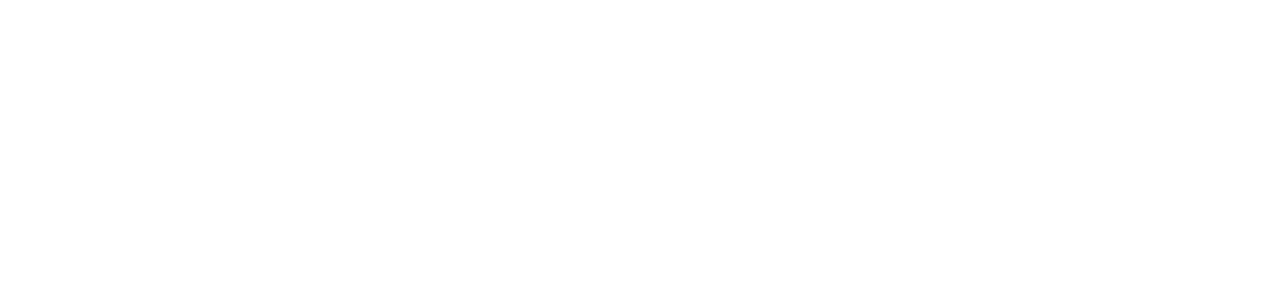
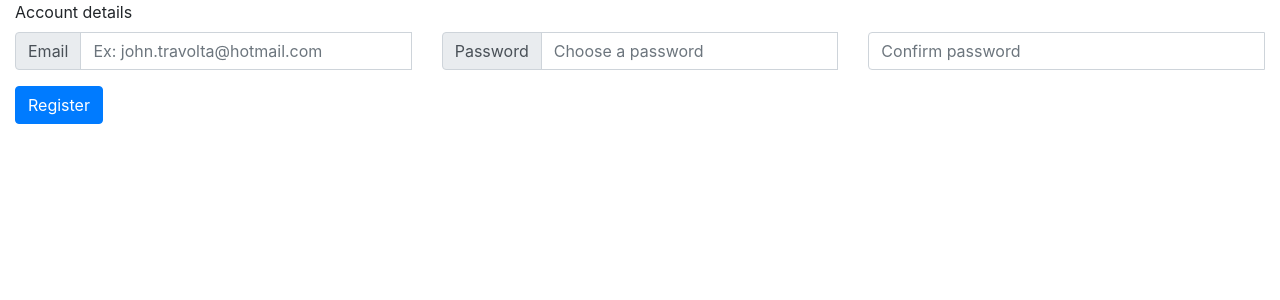
Before and after one commit to Logtyaviation/webapp, a React (Create React App) app: page /Register in a window 1280 px wide. Shown: the top 300 px of the page. Built offline with nearby package versions, Linux system fonts and the light colour scheme.

Commit message:
added new register page, formik, yup

```diff
--- a/package.json
+++ b/package.json
@@ -7,11 +7,13 @@
     "@testing-library/react": "^9.5.0",
     "@testing-library/user-event": "^7.2.1",
     "bootstrap": "^4.5.0",
+    "formik": "^2.1.5",
     "react": "^16.13.1",
     "react-bootstrap": "^1.0.1",
     "react-dom": "^16.13.1",
     "react-router-dom": "^5.2.0",
-    "react-scripts": "3.4.1"
+    "react-scripts": "3.4.1",
+    "yup": "^0.29.3"
   },
   "scripts": {
     "start": "react-scripts start",
--- a/src/App.js
+++ b/src/App.js
@@ -6,6 +6,7 @@
 import NewFlightEntry from './components/NewEntry/NewFlightEntry';
 import TestComponent from './components/TestComponent';
 import CreateNewProfil from './components/PersonalProfil/CreateNewProfil';
+import RegisterPage from './components/Register/RegisterPage'
 
 
 class Logty extends Component {
@@ -18,6 +19,7 @@
           <Route path='/NewFlightEntry' component={NewFlightEntry}/>
           <Route path='/TestPage' component={TestComponent}/>
           <Route path='/CreateNewProfil' component={CreateNewProfil}/>
+          <Route path='/Register' component={RegisterPage}/>
         </div>
       </Router>
     )
--- a/src/components/PersonalProfil/GeneralInformations/GeneralInformation.js
+++ b/src/components/PersonalProfil/GeneralInformations/GeneralInformation.js
@@ -1,5 +1,5 @@
 import React, { Component } from 'react';
-import AccountDetails from './SubComponents/AccountDetails';
+import AccountDetails from '../../Register/SubComponent/AccountDetails';
 import DateOfBirth from './SubComponents/DateOfBirth';
 import FirstLastNames from './SubComponents/FirstLastNames';
 import { Container, Row } from 'react-bootstrap';
--- a/src/components/PersonalProfil/GeneralInformations/SubComponents/AccountDetails.js
+++ /dev/null
@@ -1,50 +0,0 @@
-import React, { Component } from 'react';
-import {Form, Row, Col, Container, InputGroup } from 'react-bootstrap';
-
-class AccountDetails extends Component {
-    render() {
-        return (
-            <Container fluid>
-                <Form>
-                    <Form.Group>
-                        <Form.Label>Account details</Form.Label>
-                        <Row>
-                            <Col>
-                                <InputGroup>
-                                    <InputGroup.Prepend>
-                                        <InputGroup.Text>Email</InputGroup.Text>
-                                    </InputGroup.Prepend>
-                                    <Form.Control
-                                    name='LogbookHolderEmail'
-                                    placeholder='Ex: john.travolta@hotmail.com'
-                                    />
-                                </InputGroup>
-                            </Col>
-                            <Col>
-                                <InputGroup>
-                                    <InputGroup.Prepend>
-                                        <InputGroup.Text>Password</InputGroup.Text>
-                                    </InputGroup.Prepend>
-                                    <Form.Control
-                                    type='password'
-                                    name='AccountPassword'
-                                    placeholder='Choose a password'
-                                    />
-                                </InputGroup>
-                            </Col>
-                            <Col>
-                                <Form.Control
-                                type='password'
-                                name='ConfirmPassword'
-                                placeholder='Confirm password'
-                                />
-                            </Col>
-                        </Row>
-                    </Form.Group>
-                </Form>
-            </Container>
-        );
-    }
-}
-
-export default AccountDetails;
--- /dev/null
+++ b/src/components/Register/RegisterPage.js
@@ -0,0 +1,52 @@
+import React from 'react';
+import { Container, Button, Form } from 'react-bootstrap';
+import { Formik } from 'formik'
+import  * as yup from 'yup'
+import AccountDetails from './SubComponent/AccountDetails'
+
+const schema = yup.object({
+    email: yup.string().email('Please use a valid Email').required('Email is required'),
+    password: yup.string().min(8).required('Password is required'),
+    confirmPassword: yup.string()
+        .oneOf([yup.ref('password'), null], 'Passwords must match')
+        .required('Password confirmation is required')
+})
+
+const RegisterPage = () => {
+    return (
+        <Formik
+            validationSchema={schema}
+            onSubmit={values => {
+                console.log('data:', values)
+                console.log('sending data to server...')
+            }}
+            initialValues= {{
+                email: '',
+                password: '',
+                confirmPassword: ''
+            }}
+        >
+            {({
+                handleSubmit,
+                handleChange,
+                values,
+                touched,
+                errors,
+            }) => (
+            <Container fluid>
+                <Form noValidate onSubmit={handleSubmit}>
+                    <AccountDetails
+                        handleChange={handleChange}
+                        values={values}
+                        touched={touched}
+                        errors={errors}/>
+                    <Button type='submit'>Register</Button>
+                </Form>
+            </Container>
+
+            )}
+        </Formik>
+    )
+}
+
+export default RegisterPage;
--- /dev/null
+++ b/src/components/Register/SubComponent/AccountDetails.js
@@ -0,0 +1,68 @@
+import React, { Component } from 'react';
+
+import {Form, Row, Col, InputGroup } from 'react-bootstrap';
+
+class AccountDetails extends Component {
+    render() {
+        return (
+            <Form.Group>
+                <Form.Label>Account details</Form.Label>
+                <Row>
+                    <Col>
+                        <InputGroup>
+                            <InputGroup.Prepend>
+                                <InputGroup.Text>Email</InputGroup.Text>
+                            </InputGroup.Prepend>
+                            <Form.Control
+                            id="email"
+                            name="email"
+                            type="email"
+                            onChange={this.props.handleChange}
+                            value={this.props.values.email}
+                            isInvalid={!!this.props.errors.email}
+                            isValid={this.props.touched.email && !this.props.errors.email}
+                            placeholder='Ex: john.travolta@hotmail.com'
+                            />
+                            <Form.Control.Feedback type='invalid'>{this.props.errors.email}</Form.Control.Feedback>
+                        </InputGroup>
+                    </Col>
+                    <Col>
+                        <InputGroup>
+                            <InputGroup.Prepend>
+                                <InputGroup.Text>Password</InputGroup.Text>
+                            </InputGroup.Prepend>
+                            <Form.Control
+                            id="password"
+                            name="password"
+                            type="password"
+                            onChange={this.props.handleChange}
+                            value={this.props.values.password}
+                            isInvalid={!!this.props.errors.password}
+                            isValid={this.props.touched.password && !this.props.errors.password}
+                            placeholder='Choose a password'
+                            />
+                            <Form.Control.Feedback type='invalid'>{this.props.errors.password}</Form.Control.Feedback>
+                        </InputGroup>
+                    </Col>
+                    <Col>
+                        <InputGroup>
+                            <Form.Control
+                            id="confirmPassword"
+                            name="confirmPassword"
+                            type="password"
+                            onChange={this.props.handleChange}
+                            value={this.props.values.confirmPassword}
+                            isInvalid={!!this.props.errors.confirmPassword}
+                            isValid={this.props.touched.confirmPassword && !this.props.errors.confirmPassword}
+                            placeholder='Confirm password'
+                            />
+                            <Form.Control.Feedback type='invalid'>{this.props.errors.confirmPassword}</Form.Control.Feedback>
+                        </InputGroup>
+                    </Col>
+                </Row>
+            </Form.Group>
+        );
+    }
+}
+
+export default AccountDetails;
```
Also changed, not shown: 1 other file (tests, documents, lock files or other folders).
